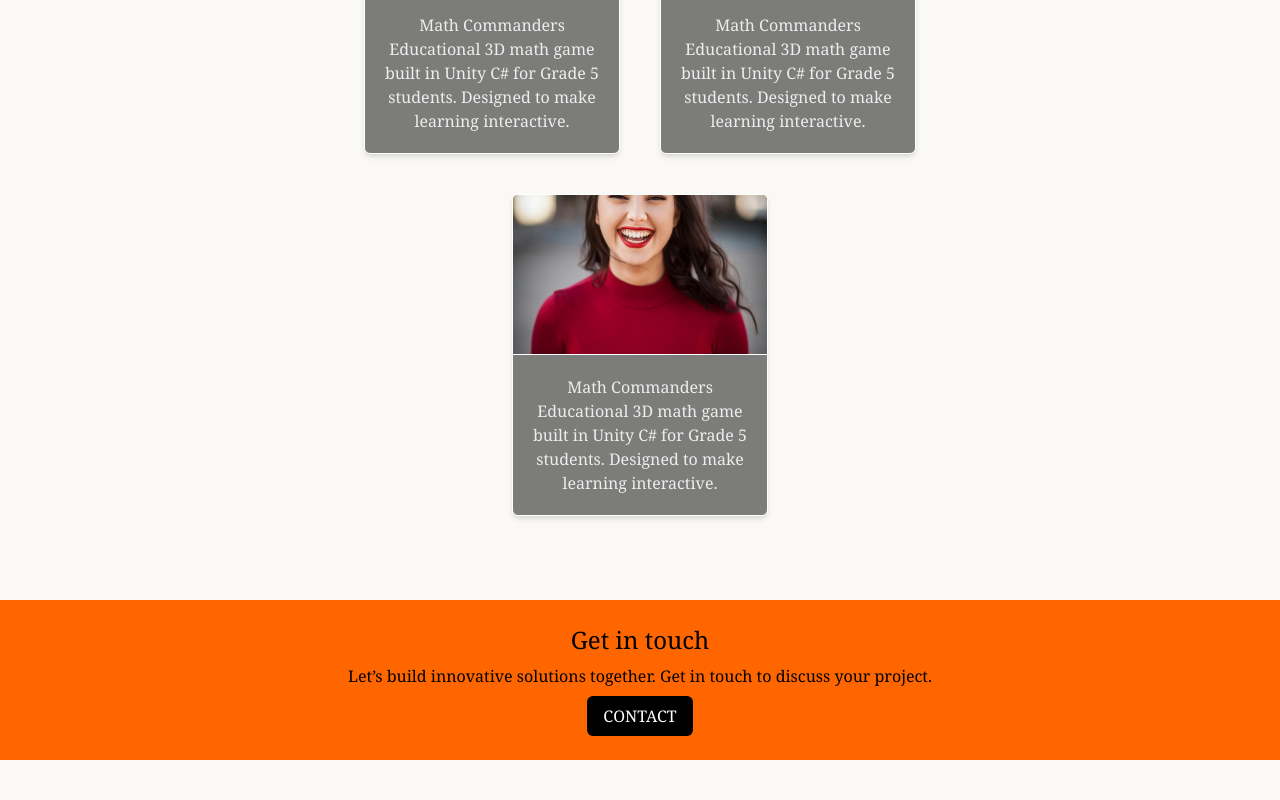
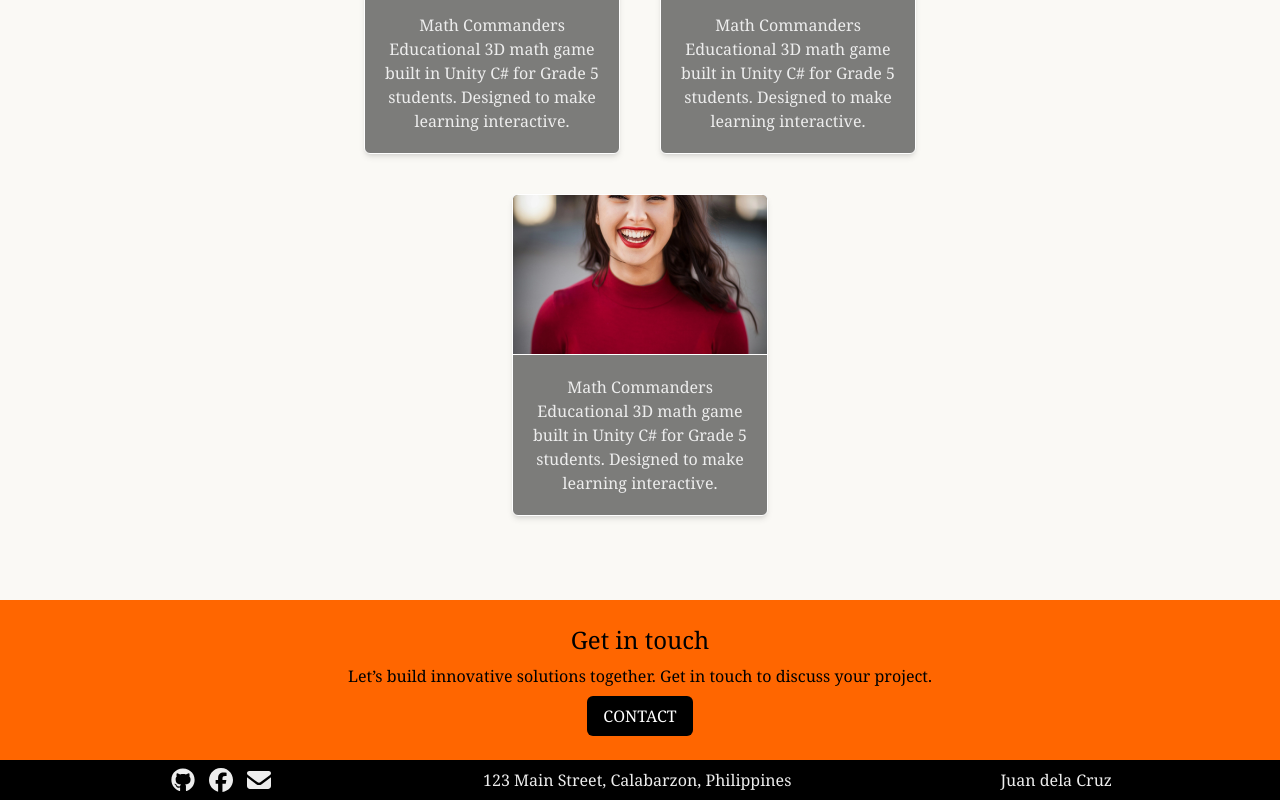
Before and after one commit to jv1111/React-Portfolio, a React (Vite) app: page / in a window 1280 px wide. Shown: the part 1769-2569 px from the top of the page. Before the commit the page ends 2529 px from the top, so only its background shows below. Built offline with nearby package versions, Linux system fonts and the light colour scheme.

Commit message:
footer fontawesome

```diff
--- a/package.json
+++ b/package.json
@@ -10,6 +10,11 @@
     "preview": "vite preview"
   },
   "dependencies": {
+    "@fortawesome/fontawesome-svg-core": "^7.2.0",
+    "@fortawesome/free-brands-svg-icons": "^7.2.0",
+    "@fortawesome/free-regular-svg-icons": "^7.2.0",
+    "@fortawesome/free-solid-svg-icons": "^7.2.0",
+    "@fortawesome/react-fontawesome": "^3.3.0",
     "@iconify/react": "^6.0.2",
     "react": "^19.2.4",
     "react-dom": "^19.2.4",
--- /dev/null
+++ b/src/components/Footer.jsx
@@ -0,0 +1,56 @@
+import React from "react";
+import { FontAwesomeIcon } from "@fortawesome/react-fontawesome";
+import { faGithub, faFacebook } from "@fortawesome/free-brands-svg-icons";
+import { faEnvelope } from "@fortawesome/free-solid-svg-icons";
+
+const Footer = () => {
+  const socialLinks = [
+    {
+      href: "https://github.com",
+      label: "GitHub",
+      icon: faGithub,
+      external: true,
+    },
+    {
+      href: "https://facebook.com",
+      label: "Facebook",
+      icon: faFacebook,
+      external: true,
+    },
+    {
+      href: "mailto:you@gmail.com",
+      label: "Gmail",
+      icon: faEnvelope,
+      external: false,
+    },
+  ];
+
+  return (
+    <footer className="p-2 bg-black text-secondary-light">
+      <div className="container flex flex-col lg:flex-row gap-5 items-center justify-between">
+        {/* Left — Social Icons */}
+        <div className="flex flex-row gap-2">
+          {socialLinks.map(({ href, label, icon, external }) => (
+            <a
+              key={label}
+              href={href}
+              target={external ? "_blank" : undefined}
+              rel={external ? "noopener noreferrer" : undefined}
+              aria-label={label}
+            >
+              <FontAwesomeIcon icon={icon} size="xl" />
+            </a>
+          ))}
+        </div>
+
+        {/* Center — Address */}
+        <p>123 Main Street, Calabarzon, Philippines</p>
+
+        {/* Right — Name */}
+        <p>Juan dela Cruz</p>
+      </div>
+    </footer>
+  );
+};
+
+export default Footer;
--- a/src/layouts/MainLayout.jsx
+++ b/src/layouts/MainLayout.jsx
@@ -1,5 +1,5 @@
-import { Outlet } from 'react-router-dom'
-import Header from '../components/Header'
+import { Outlet } from "react-router-dom";
+import { Header, Footer } from "../components";
 
 function MainLayout() {
   return (
@@ -8,8 +8,9 @@ function MainLayout() {
       <main>
         <Outlet />
       </main>
+      <Footer />
     </>
-  )
+  );
 }
 
-export default MainLayout
+export default MainLayout;
```
Also changed, not shown: src/components/index.js (+6 -4 lines), src/pages/Home.jsx (+5 -5 lines), 1 other file (tests, documents, lock files or other folders).
